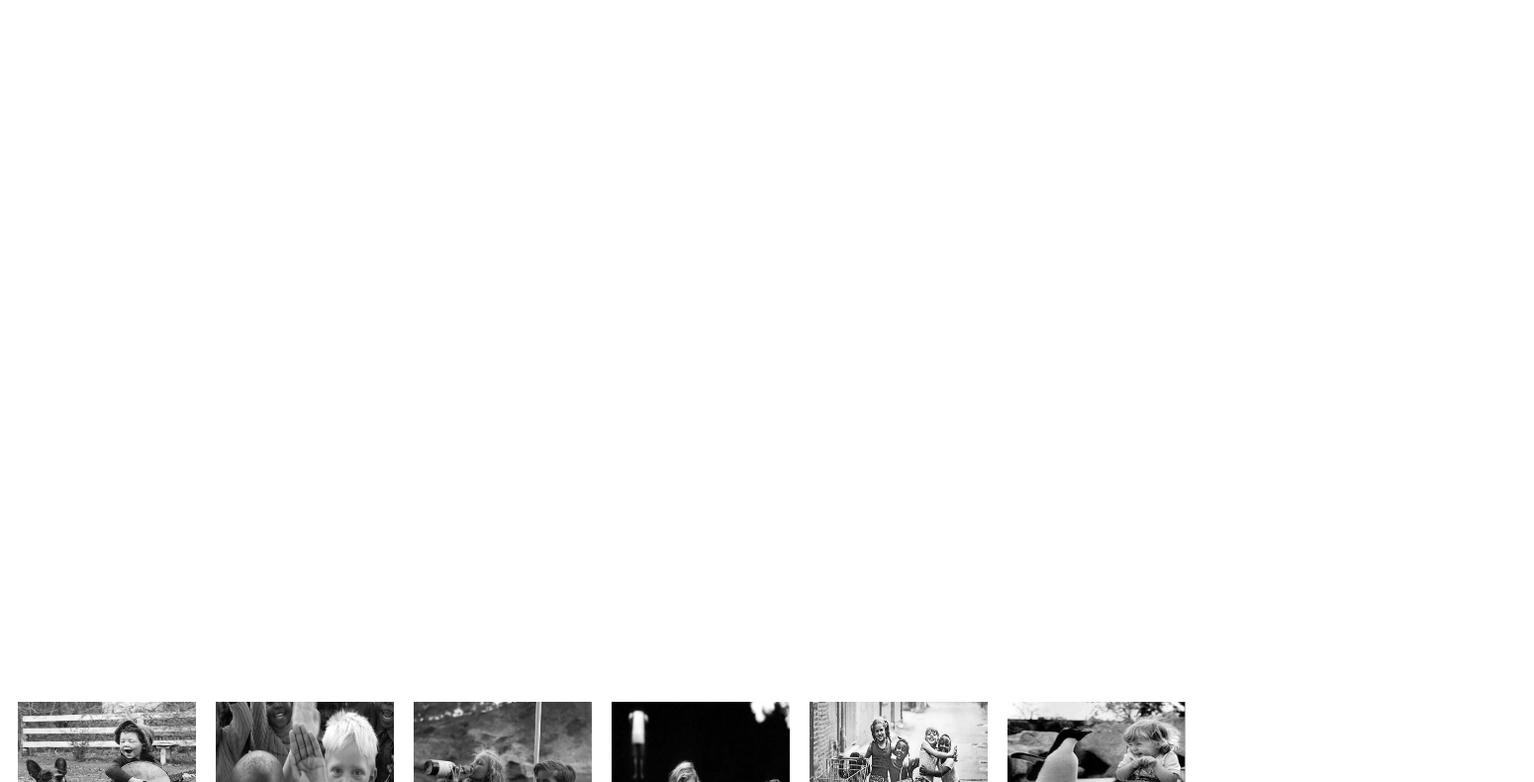
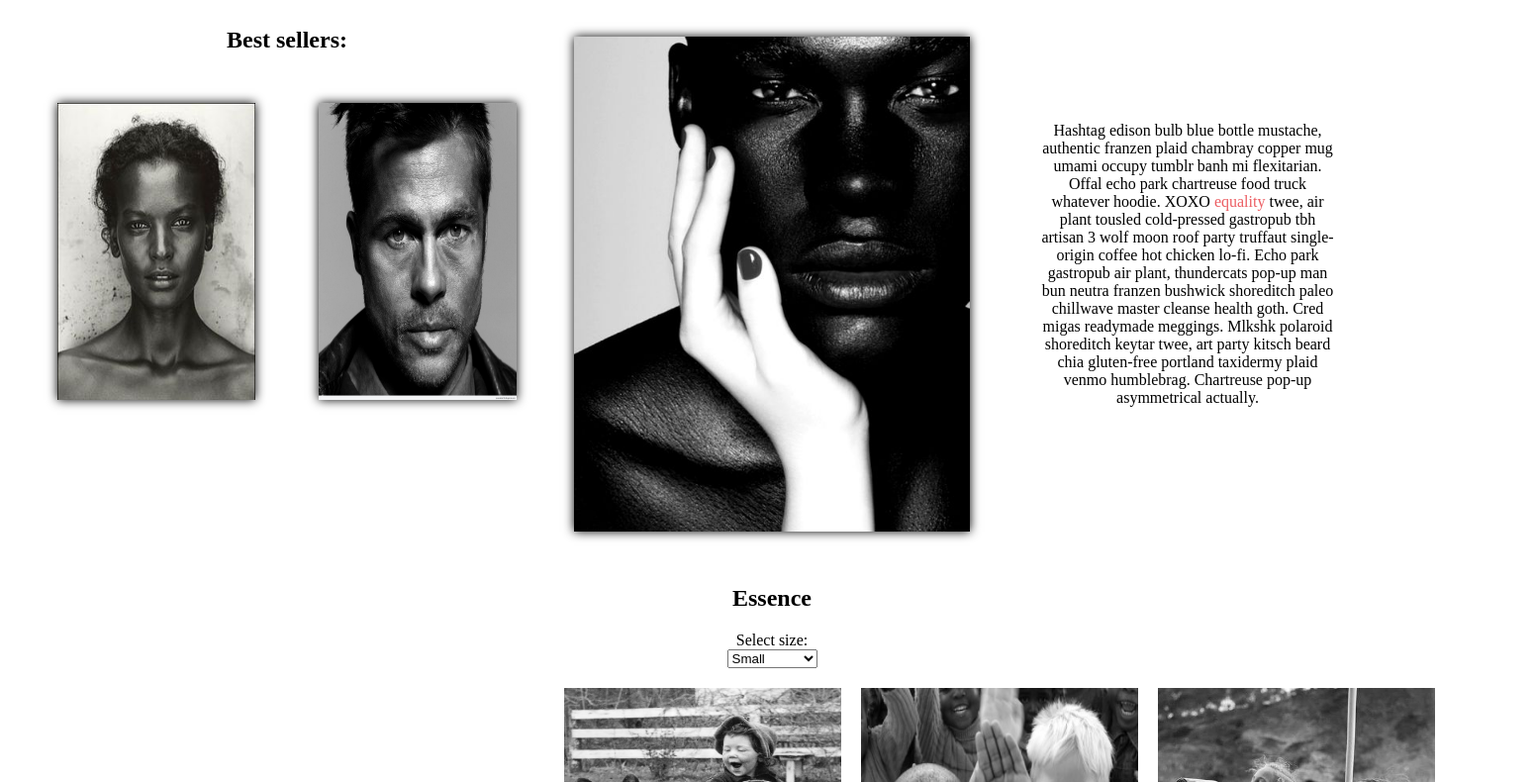
Before and after one commit to Tamothy/css_project_one, a plain HTML site: page index.html in a window 1280 px wide. Shown: the part 101-891 px from the top of the page at 99% size, 1550 px wide, since content can reach past the window. Drawn offline with Linux system fonts and the light colour scheme.

Commit message:
add absolute/relative positioning/order form

```diff
--- a/css/styles.css
+++ b/css/styles.css
@@ -8,16 +8,65 @@
 
 body {
   font-family: futura;
+  text-align: center;
+  padding: 20px;
 }
 
+/*main section*/
+
+.black-both-white {
+  position: absolute;
+  float: left;
+}
+
+.main-imgs-1 {
+  width: 200px;
+  height: 300px;
+  margin: 30px;
+  box-shadow: 0px 0px 10px 0px #000000;
+  position: relative;
+}
+
+.main-seller {
+  position: absolute;
+  left: 550px;
+}
+
+.main-imgs-2 {
+  width: 400px;
+  height: 500px;
+  margin: 30px;
+  box-shadow: 0px 0px 10px 0px #000000;
+}
+
+.main-imgs-3 {
+  width: 200px;
+  height: 300px;
+  margin: 30px;
+  box-shadow: 0px 0px 10px 0px #000000;
+  position: relative;
+}
+
+/*paragraph section*/
+
+.lorem-ipsum {
+  position: absolute;
+  width: 300px;
+  left: 500px;
+  top: 100px;
+}
+/*gallery section*/
+
 .gallery-images {
+  box-sizing: border-box;
+  width: 1000px;
+  padding: 10px;
   position: absolute;
-  top: 800px;
 }
 
 .gallery-floats {
-  width: 200px;
-  height: 200px;
+  width: 300px;
+  height: 300px;
   float: left;
   text-align: center;
   padding: 10px;
@@ -26,3 +75,7 @@ body {
 .gallery-floats:hover {
   opacity: .5;
 }
+
+#equality {
+  color: #EC5D62;
+}
--- a/index.html
+++ b/index.html
@@ -5,6 +5,37 @@
     <title>Black and White</title>
   </head>
   <body>
+    <h1>Black and White Photography Store</h1>
+    <div class="black-both-white">
+      <h2>Best sellers:</h2>
+      <img src="img/girl.jpg" alt="Girl" class="main-imgs-1" />
+      <img src="img/boy.jpg" alt="Boy" class="main-imgs-3" />
+    </div>
+
+    <div class="main-seller">
+      <img src="img/both.jpg" alt="Both" class="main-imgs-2" />
+      <h2>Essence</h2>
+      <div class="container">
+        <div class="form-container">
+          <span id="size">Select size:</span>
+          <form>
+          <select class="main-photo">
+          <option value="small">Small</option>
+          <option value="medium">Medium</option>
+          <option value="large">Large</option>
+          <option value="extra-large">Extra Large</option>
+        </select>
+      </form>
+    </div>
+    <div>
+    </div>
+
+    <div class="lorem-ipsum">
+      <p>
+        Hashtag edison bulb blue bottle mustache, authentic franzen plaid chambray copper mug umami occupy tumblr banh mi flexitarian. Offal echo park chartreuse food truck whatever hoodie. XOXO <span id="equality">equality</span> twee, air plant tousled cold-pressed gastropub tbh artisan 3 wolf moon roof party truffaut single-origin coffee hot chicken lo-fi. Echo park  gastropub air plant, thundercats pop-up man bun neutra franzen bushwick shoreditch paleo chillwave master cleanse health goth. Cred migas readymade meggings. Mlkshk polaroid shoreditch keytar twee, art party kitsch beard chia gluten-free portland taxidermy plaid venmo humblebrag. Chartreuse pop-up asymmetrical actually.
+      </p>
+    </div>
+
     <div class="gallery-images">
       <img src="img/boy-dog.jpg" alt="Boy and dog" class="gallery-floats" />
       <img src="img/kids-2.jpg" alt="Kids in the 70s" class="gallery-floats" />
```
